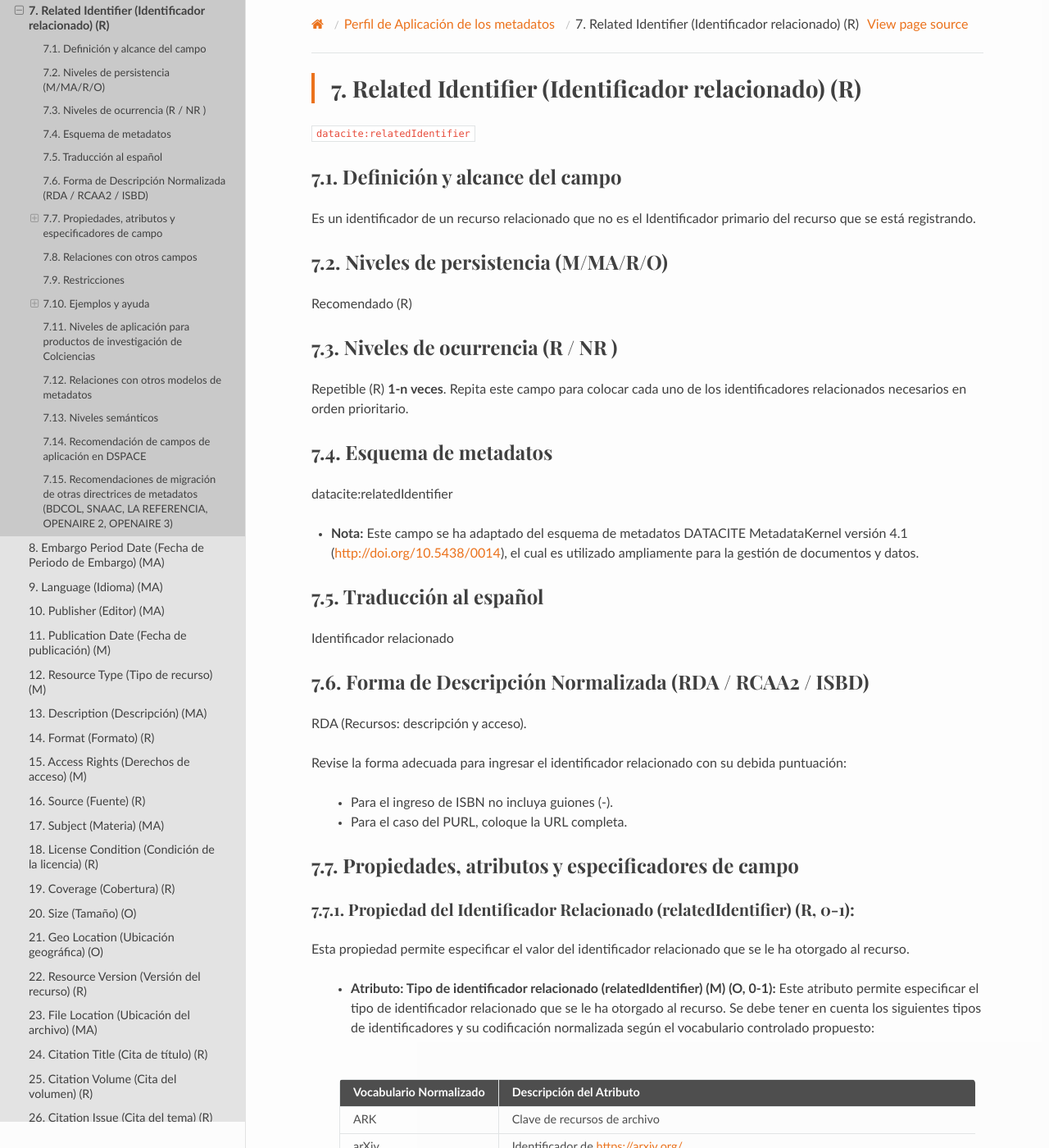
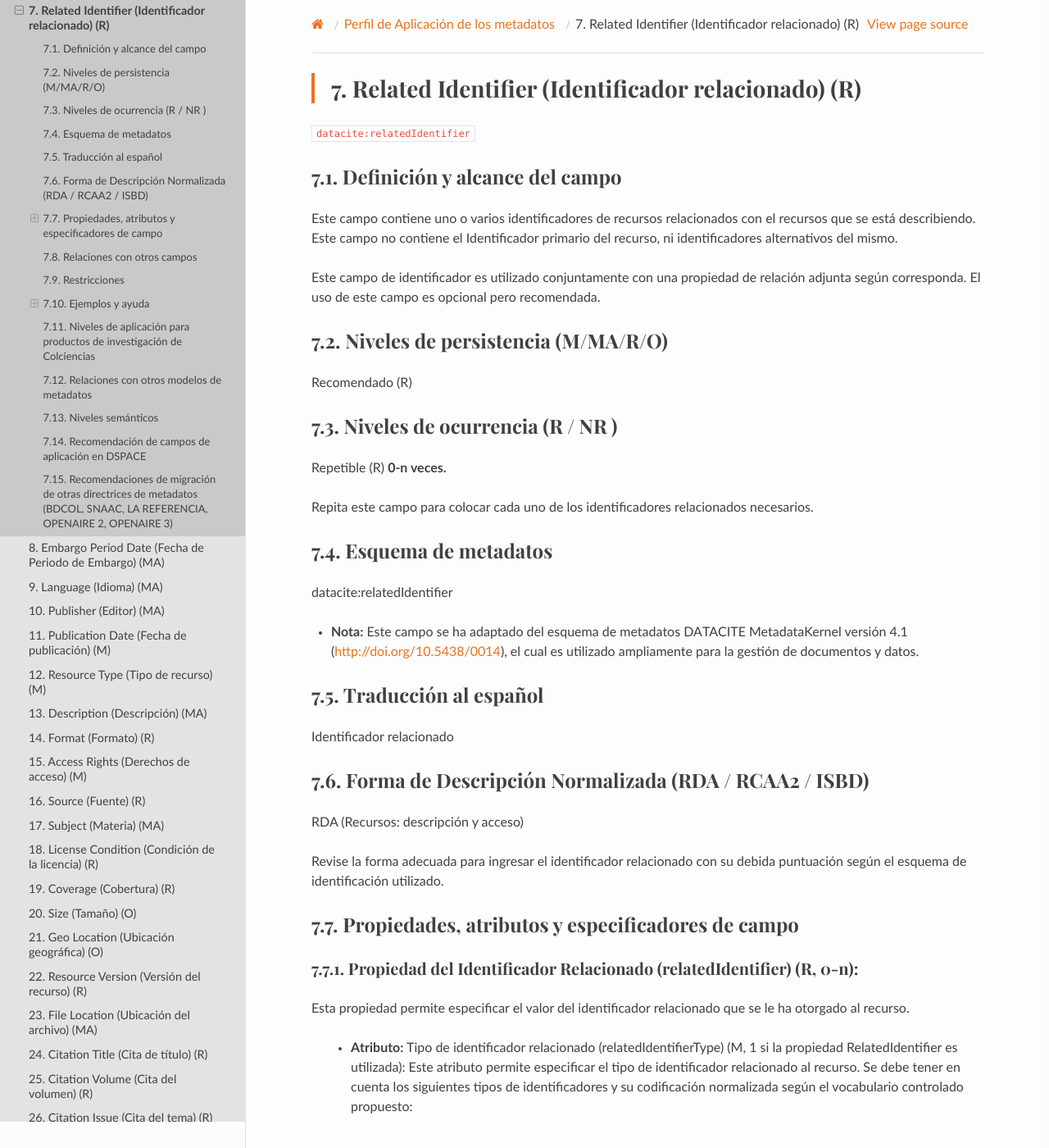
Before and after one commit to rcic/openaire4, a Sphinx documentation site: the page built from docs/field_relatedidentifier.rst, in a window 1280 px wide and 1400 px high. Shown: the whole window at 82% size. Built offline with Sphinx 7.4.7 and the Read the Docs theme 2.0.0, drawn with Linux system fonts in a browser that asks for light colours; some web fonts are replaced; a script that is not in the unit is left out.

Commit message:
correcion

```diff
--- a/docs/field_relatedidentifier.rst
+++ b/docs/field_relatedidentifier.rst
@@ -7,7 +7,9 @@ Related Identifier (Identificador relacionado) (R)
 
 Definición y alcance del campo
 ------------------------------
-Es un identificador de un recurso relacionado que no es el Identificador primario del recurso que se está registrando.
+Este campo contiene uno o varios identificadores de recursos relacionados con el recursos que se está describiendo. Este campo no contiene el Identificador primario del recurso, ni identificadores alternativos del mismo.
+
+Este campo de identificador es utilizado conjuntamente con una propiedad de relación adjunta según corresponda. El uso de este campo es opcional pero recomendada.
 
 Niveles de persistencia (M/MA/R/O)
 ------------------------------------
@@ -15,8 +17,11 @@ Recomendado (R)
 
 Niveles de ocurrencia (R / NR )
 -------------------------------
-Repetible (R) **1-n veces**.
-Repita este campo para colocar cada uno de los identificadores relacionados necesarios en orden prioritario.
+Repetible (R) **0-n veces.**
+
+..
+
+Repita este campo para colocar cada uno de los identificadores relacionados necesarios.
 
 Esquema de metadatos
 --------------------
@@ -30,21 +35,21 @@ Identificador relacionado
 
 Forma de Descripción Normalizada (RDA / RCAA2 / ISBD)
 -----------------------------------------------------
-RDA (Recursos: descripción y acceso).
+RDA (Recursos: descripción y acceso)
 
-Revise la forma adecuada para ingresar el identificador relacionado con su debida puntuación:
+..
 
-	- Para el ingreso de ISBN no incluya guiones (-).
-	- Para el caso del PURL, coloque la URL completa.
+Revise la forma adecuada para ingresar el identificador relacionado con su debida puntuación según el esquema de identificación utilizado.
+
 
 Propiedades, atributos y especificadores de campo
 -------------------------------------------------
 
-Propiedad del Identificador Relacionado (relatedIdentifier) (R, 0-1):
+Propiedad del Identificador Relacionado (relatedIdentifier) (R, 0-n):
 +++++++++++++++++++++++++++++++++++++++++++++++++++++++++++++++++++++
 Esta propiedad permite especificar el valor del identificador relacionado que se le ha otorgado al recurso.
 
-	- **Atributo: Tipo de identificador relacionado (relatedIdentifier) (M) (O, 0-1):** Este atributo permite especificar el tipo de identificador relacionado que se le ha otorgado al recurso. Se debe tener en cuenta los siguientes tipos de identificadores y su codificación normalizada según el vocabulario controlado propuesto:
+	- **Atributo:** Tipo de identificador relacionado (relatedIdentifierType)  (M, 1 si la propiedad RelatedIdentifier es utilizada): Este atributo permite especificar el tipo de identificador relacionado al recurso. Se debe tener en cuenta los siguientes tipos de identificadores y su codificación normalizada según el vocabulario controlado propuesto:
 
 	+-------------------------+---------------------------------------------------------------------------------------------------------------------------------------------------------------------------------------------------------------------------------------------------------------------------------+------------------------+
 	| Vocabulario Normalizado | Descripción del Atributo                                                                                                                                                                                                                                                        | Dominio de Vocabulario |
```
Also changed, not shown: docs/field_resourceidentifier.rst (+19 -17 lines).
